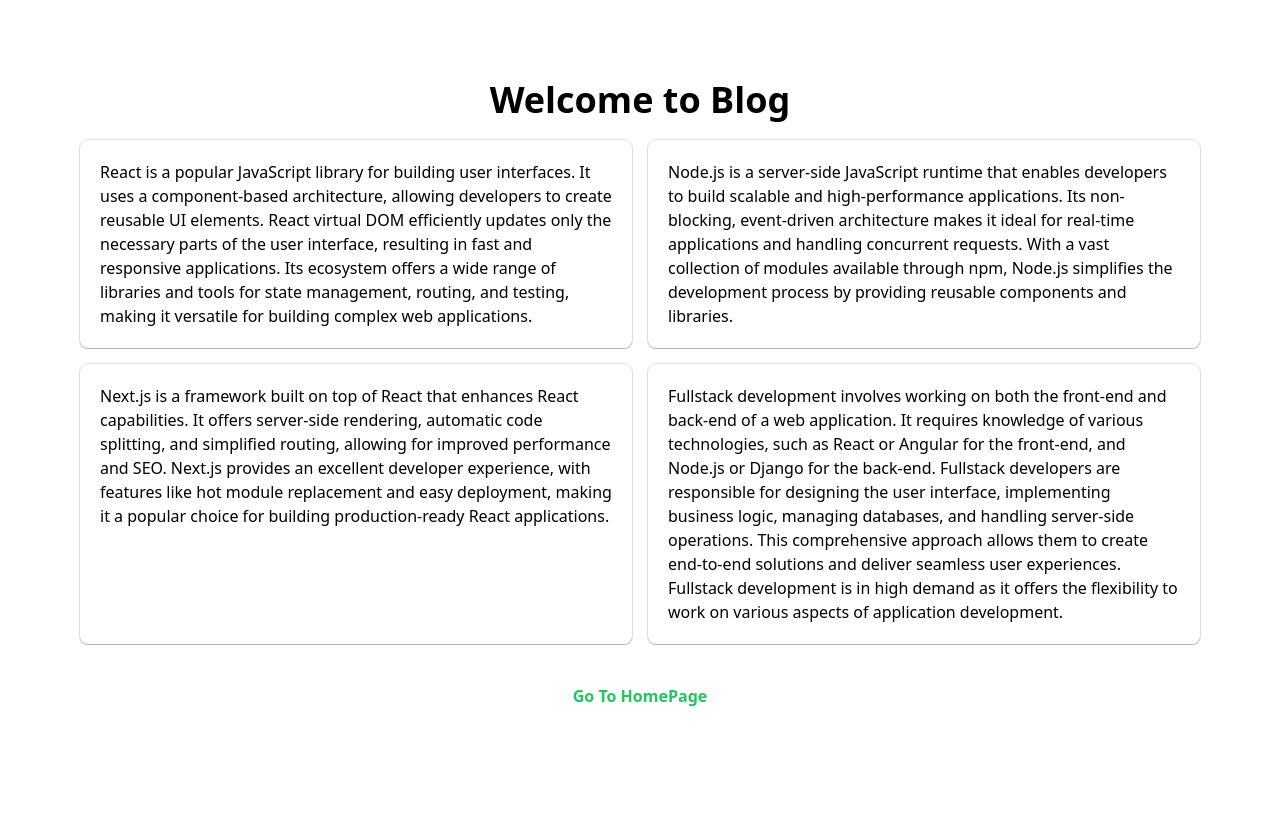
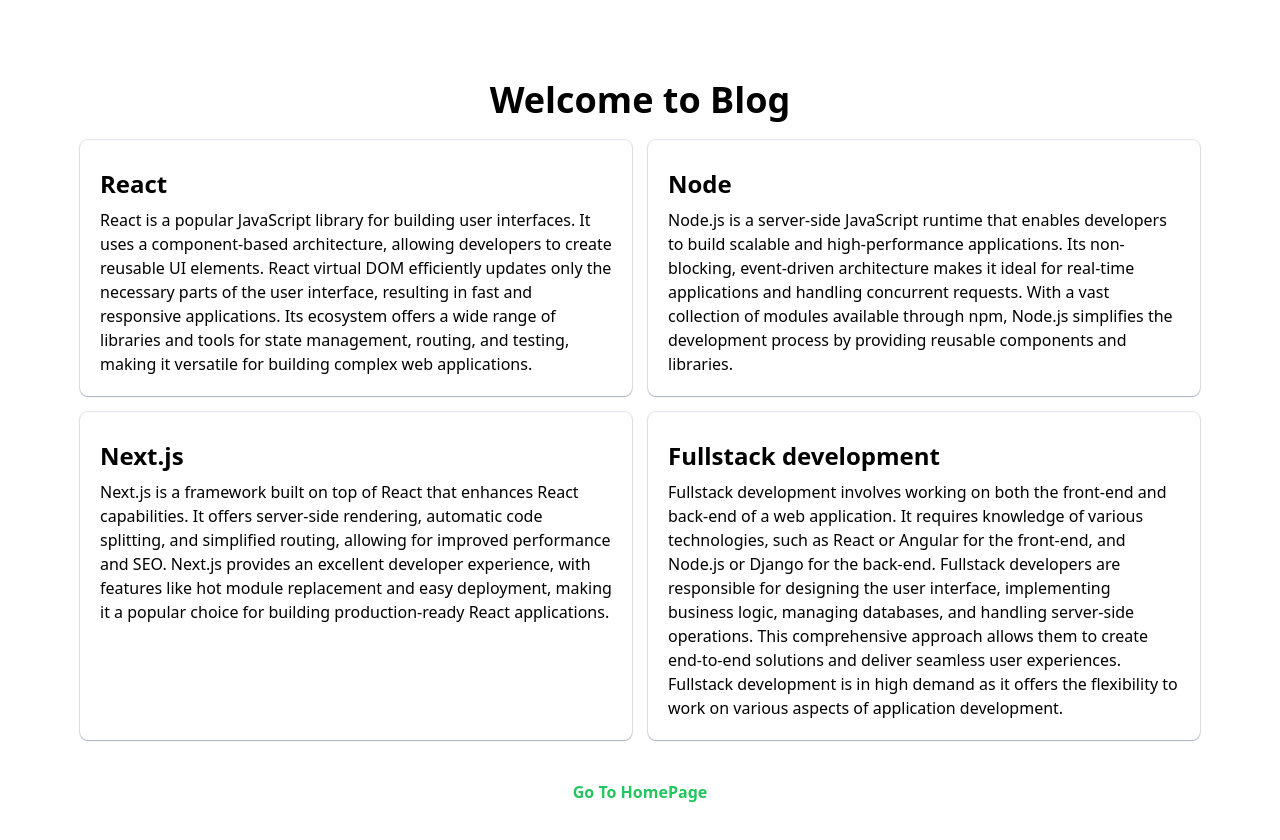
Before and after one commit to mabuhanifa/feed-a-help, a Next.js app: page /blog in a window 1280 px wide. Shown: the top 840 px of the page. Built offline with nearby package versions, Linux system fonts and the light colour scheme.

Commit message:
blog title added based on review

```diff
--- a/src/components/Blog.tsx
+++ b/src/components/Blog.tsx
@@ -7,6 +7,7 @@
         <h1 className="text-center text-4xl font-bold">Welcome to Blog</h1>
         <div className="my-5 grid grid-cols-2 gap-4">
           <div className="shad rounded-lg p-5">
+            <h2 className="my-2 text-2xl font-bold">React</h2>
             <p>
               React is a popular JavaScript library for building user
               interfaces. It uses a component-based architecture, allowing
@@ -19,6 +20,7 @@
             </p>
           </div>
           <div className="shad rounded-lg p-5">
+            <h2 className="my-2 text-2xl font-bold">Node</h2>
             <p>
               Node.js is a server-side JavaScript runtime that enables
               developers to build scalable and high-performance applications.
@@ -30,6 +32,7 @@
             </p>
           </div>
           <div className="shad rounded-lg p-5">
+            <h2 className="my-2 text-2xl font-bold"> Next.js</h2>
             <p>
               Next.js is a framework built on top of React that enhances React
               capabilities. It offers server-side rendering, automatic code
@@ -41,6 +44,7 @@
             </p>
           </div>
           <div className="shad rounded-lg p-5">
+            <h2 className="my-2 text-2xl font-bold"> Fullstack development</h2>
             <p>
               Fullstack development involves working on both the front-end and
               back-end of a web application. It requires knowledge of various
--- a/src/components/CreateTodo.tsx
+++ b/src/components/CreateTodo.tsx
@@ -23,6 +23,8 @@
     }
   };
   return (
+    <>
+      <h1 className="my-5 text-center text-2xl font-bold">TODO LIST</h1>
       <div className="flex justify-center">
         <form
           onSubmit={(e) => createTodo(e)}
@@ -45,5 +47,6 @@
           </button>
         </form>
       </div>
+    </>
   );
 }
```
Lines whose indentation alone changed are shown as unchanged.
